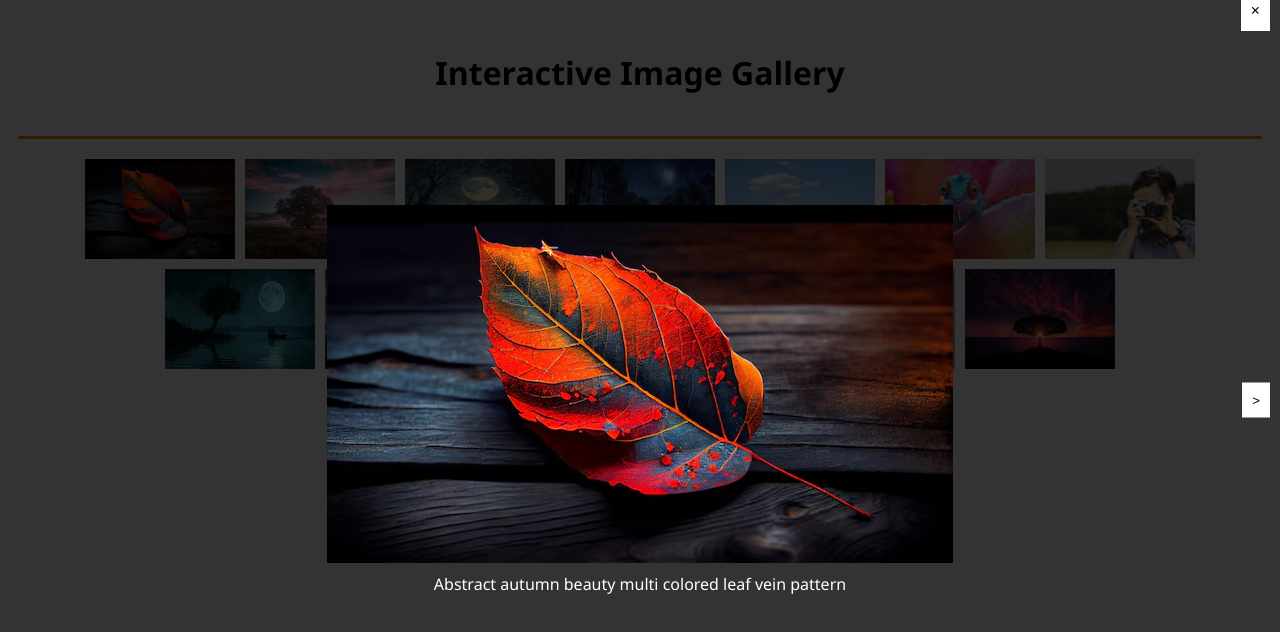
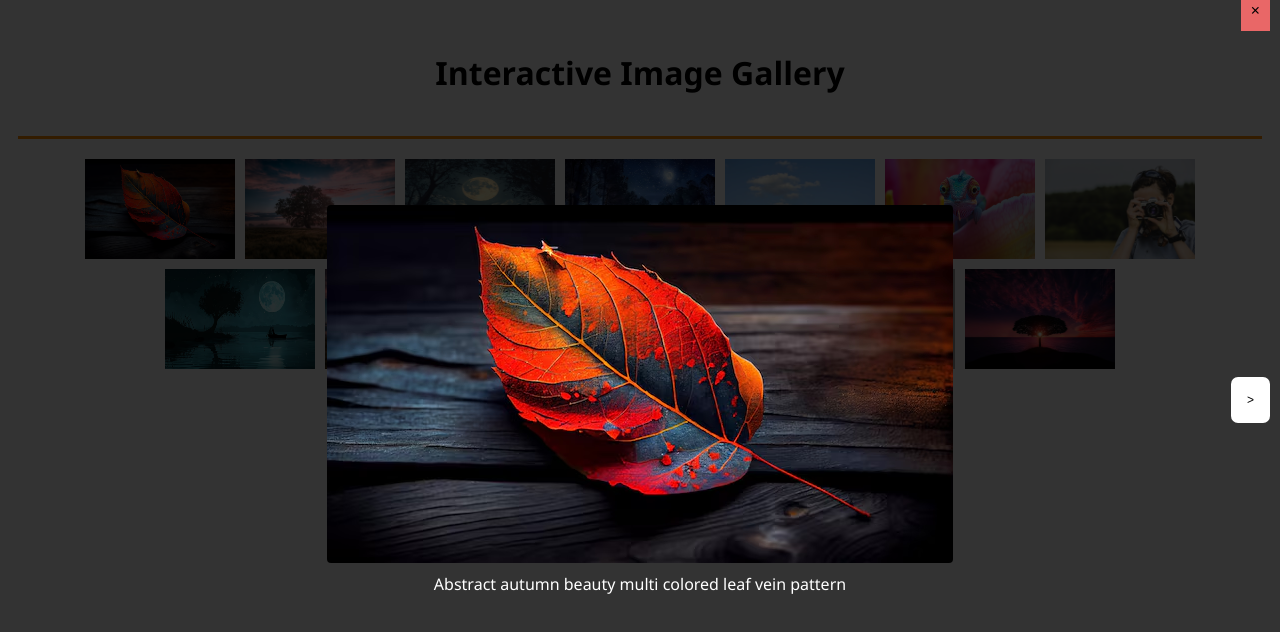
Before and after one commit to joe-boadi/image-gallery, a plain HTML site: page index.html in a window 1280 px wide. Both pictures are taken after a click on the picture 160 px from the left and 208 px from the top of the page. Drawn offline with Linux system fonts and the light colour scheme; grey boxes are pictures that could not be loaded.

Commit message:
Modify styles

```diff
--- a/style.css
+++ b/style.css
@@ -1,4 +1,3 @@
-/* styles.css */
 body {
     font-family:'Segoe UI', Tahoma, Geneva, Verdana, sans-serif;
 }
@@ -25,6 +24,7 @@ body {
     height: 100px;
     cursor: pointer;
 }
+
 img {
     cursor: pointer;
 
@@ -51,6 +51,7 @@ img {
 .lightbox img {
     max-width: 90%;
     max-height: 80%;
+    border-radius: 4px;
 }
 
 .caption {
@@ -71,7 +72,22 @@ img {
 .close {
     top: 10px;
     right: 10px;
+    background-color: #e96767;
+    &:hover{
+        background-color: #f17a7a;
+    }
 }
+
+.prev, .next{
+    padding: 1rem;
+    border-radius: 7px;
+    font-size: 12px;
+    &:hover{
+        scale: (1.1);
+        background-color: rgb(189, 197, 197);
+    }
+}
+
 
 .prev {
     left: 10px;
```
